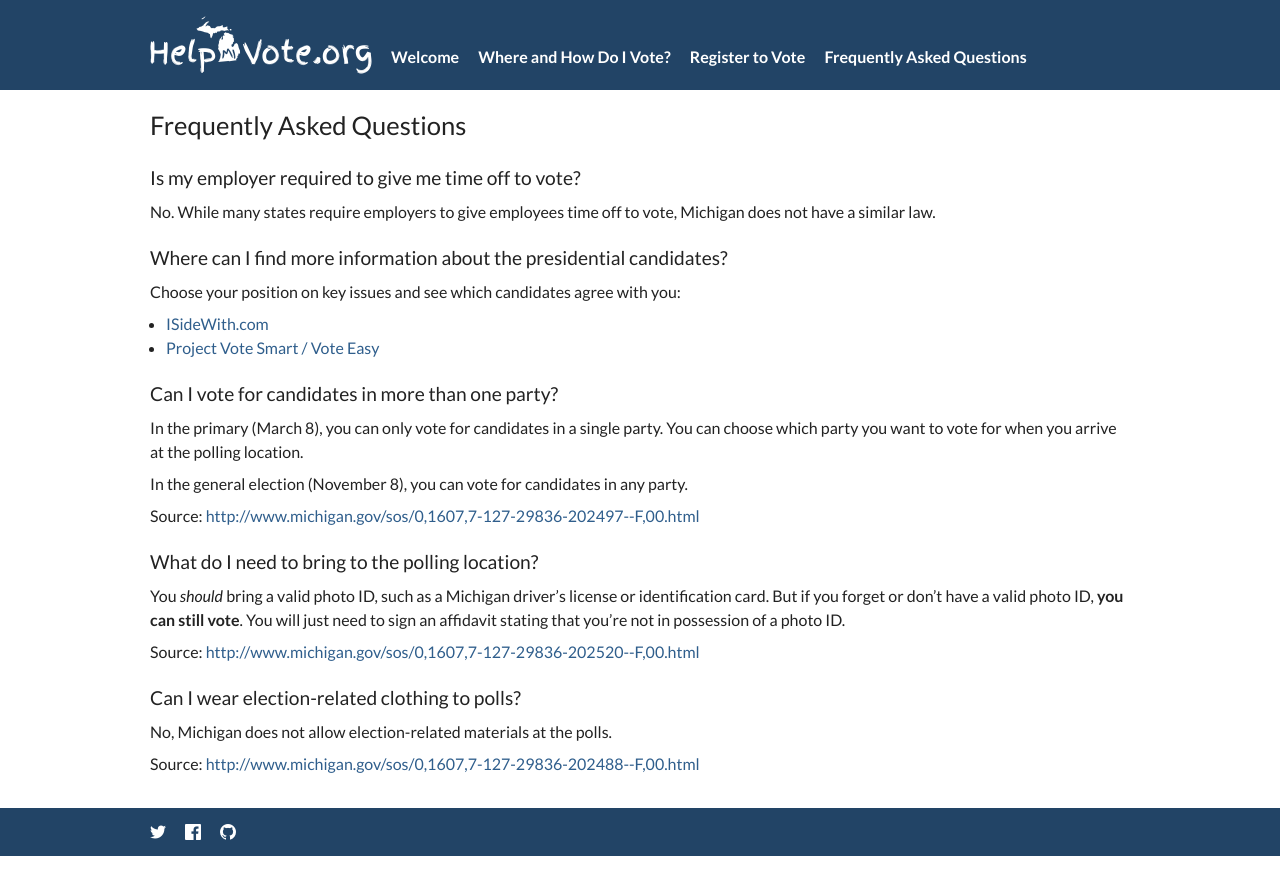
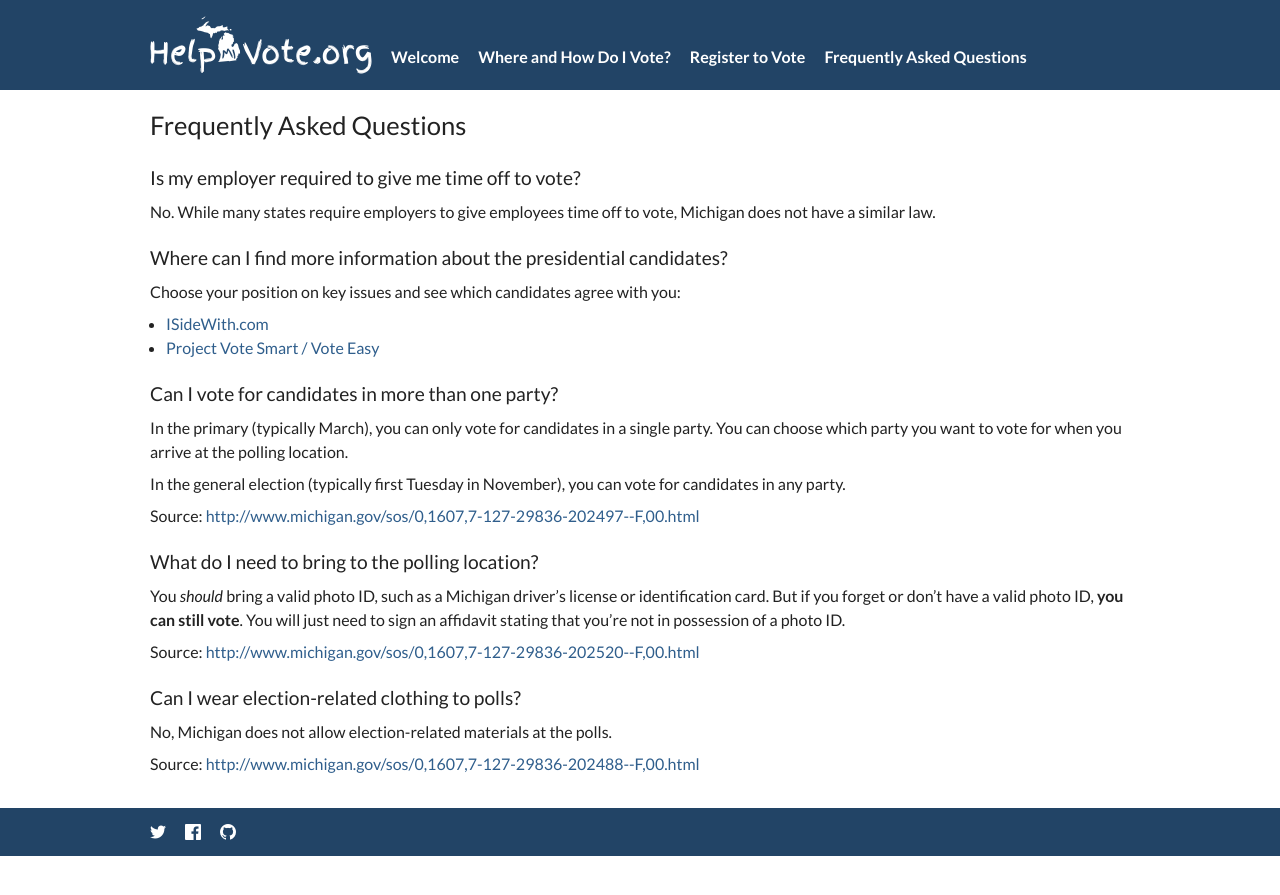
Before and after one commit to GuideMyVote/helpmivote.org, a Jekyll site: the page built from faq.md, in a window 1280 px wide. Shown: the top 895 px of the page. Built offline with Jekyll 4.4.1, drawn with Linux system fonts in a browser that asks for light colours.

Commit message:
Update dates in FAQ

```diff
--- a/faq.md
+++ b/faq.md
@@ -19,9 +19,9 @@ Choose your position on key issues and see which candidates agree with you:
 
 ## Can I vote for candidates in more than one party?
 
-In the primary (March 8), you can only vote for candidates in a single party. You can choose which party you want to vote for when you arrive at the polling location.
+In the primary (typically March), you can only vote for candidates in a single party. You can choose which party you want to vote for when you arrive at the polling location.
 
-In the general election (November 8), you can vote for candidates in any party.
+In the general election (typically first Tuesday in November), you can vote for candidates in any party.
 
 Source: <http://www.michigan.gov/sos/0,1607,7-127-29836-202497--F,00.html>
 
```
